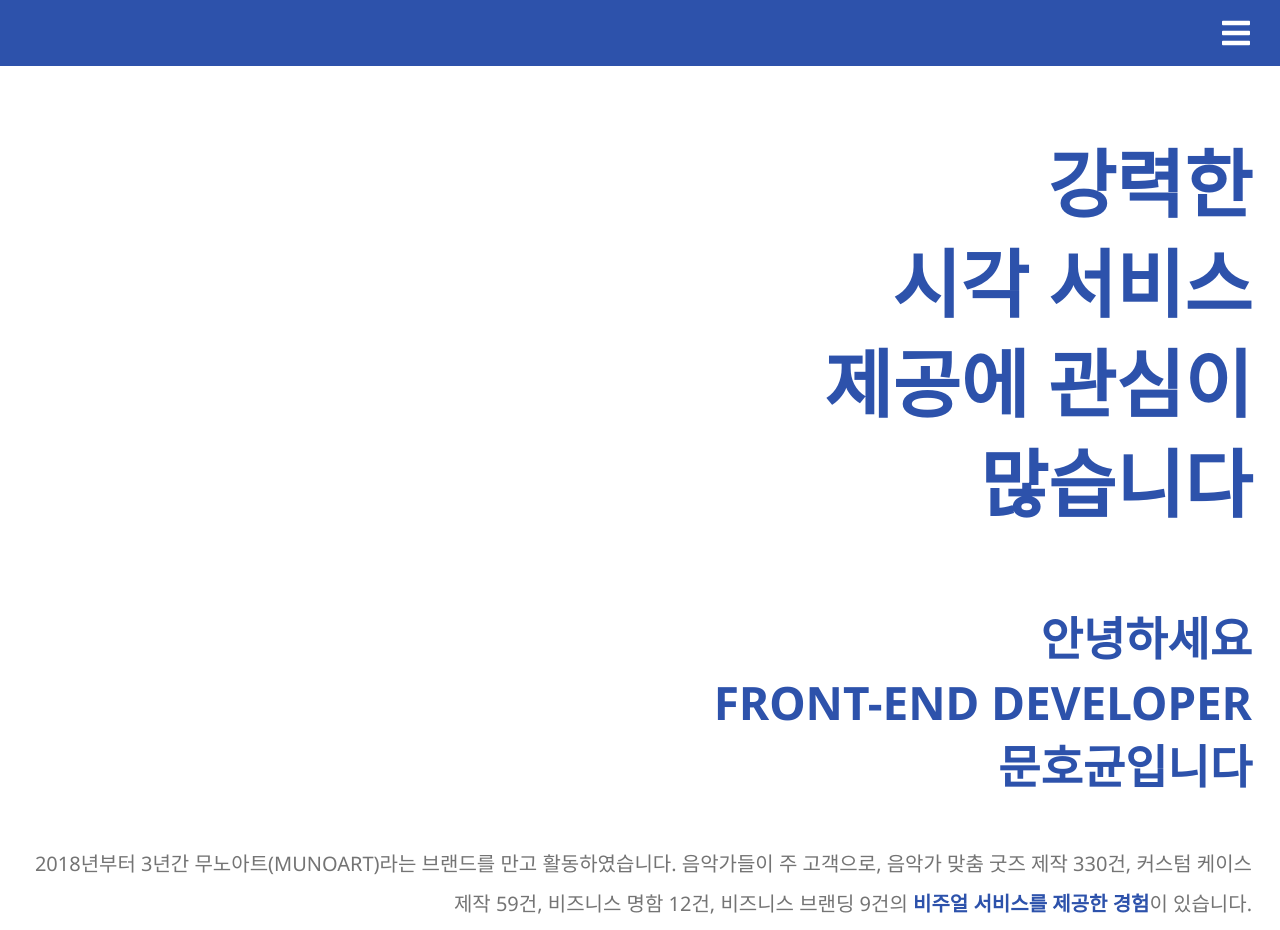
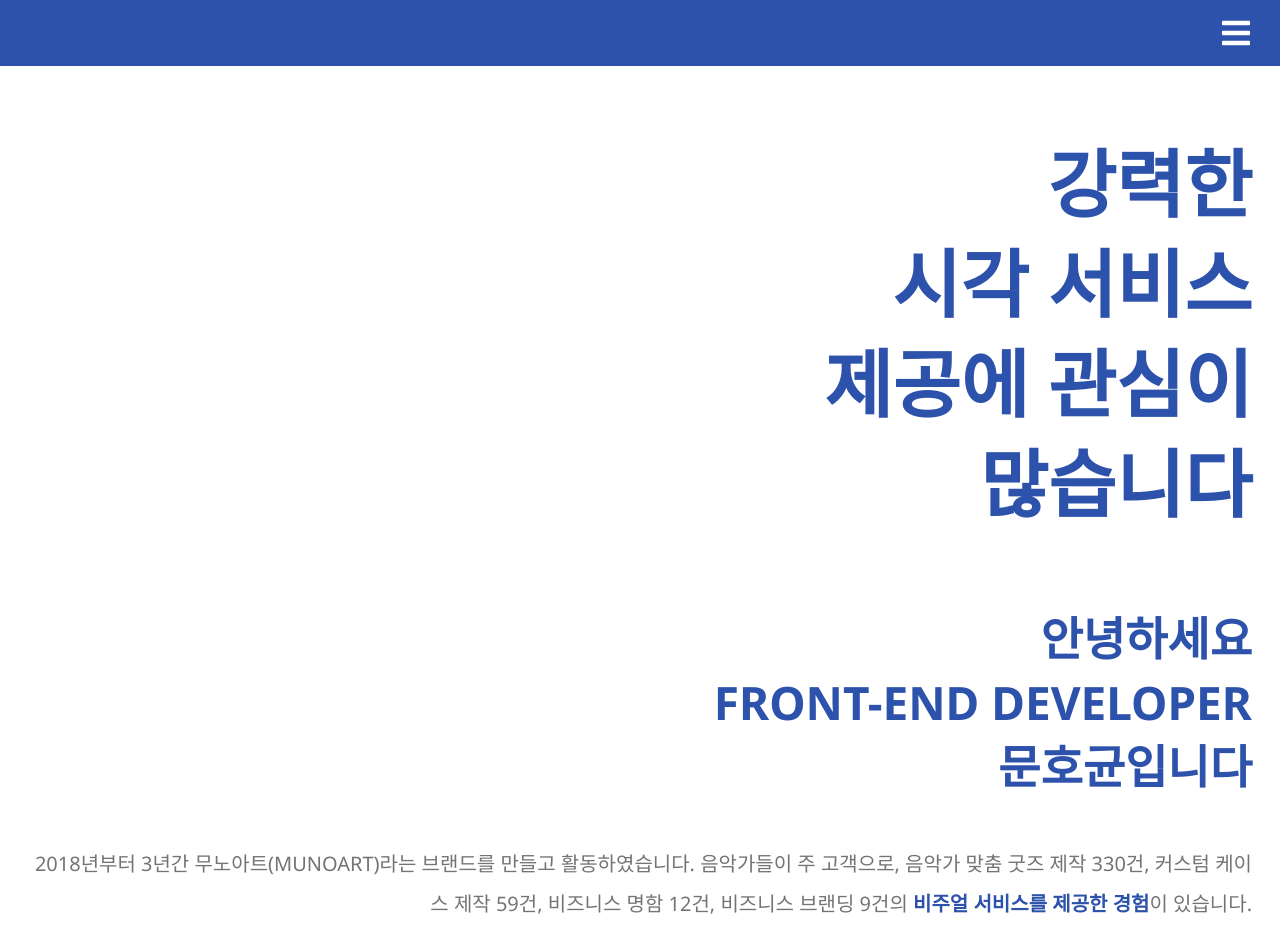
Before and after one commit to Moonhokyun/Resume_Project, a plain HTML site: page index.html in a window 1280 px wide. Shown: the top 930 px of the page. Drawn offline with Linux system fonts and the light colour scheme.

Commit message:
오타 수정

```diff
--- a/index.html
+++ b/index.html
@@ -37,7 +37,7 @@
 
     <article id="hello">
       <h2 class="hello-title">안녕하세요<br>FRONT-END DEVELOPER<br>문호균입니다</h2>
-      <p class="hello-p hello-one paragraph">2018년부터 3년간 무노아트(MUNOART)라는 브랜드를 만고 활동하였습니다. 음악가들이 주 고객으로, 음악가 맞춤 굿즈 제작 330건, 커스텀 케이스
+      <p class="hello-p hello-one paragraph">2018년부터 3년간 무노아트(MUNOART)라는 브랜드를 만들고 활동하였습니다. 음악가들이 주 고객으로, 음악가 맞춤 굿즈 제작 330건, 커스텀 케이스
         제작 59건,
         비즈니스 명함 12건, 비즈니스 브랜딩 9건의 <b>비주얼 서비스를 제공한 경험</b>이 있습니다.</p>
       <p class="hello-p hello-two paragraph">출판사인 겐토샤 디자인 프로 담당 디자이너로서 사업가들의 비즈니스에 적합한 북 커버 작업 6건을 진행한 경험이 있습니다.</p>
```
